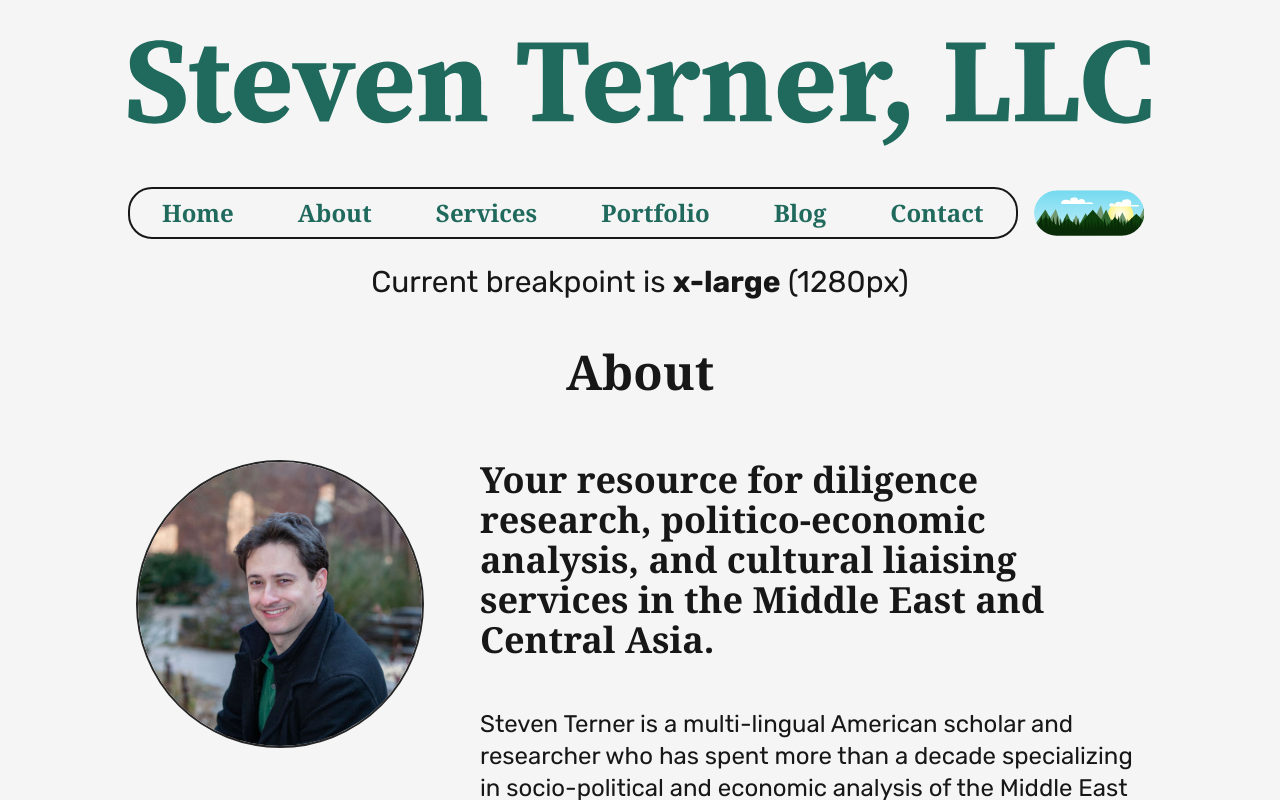
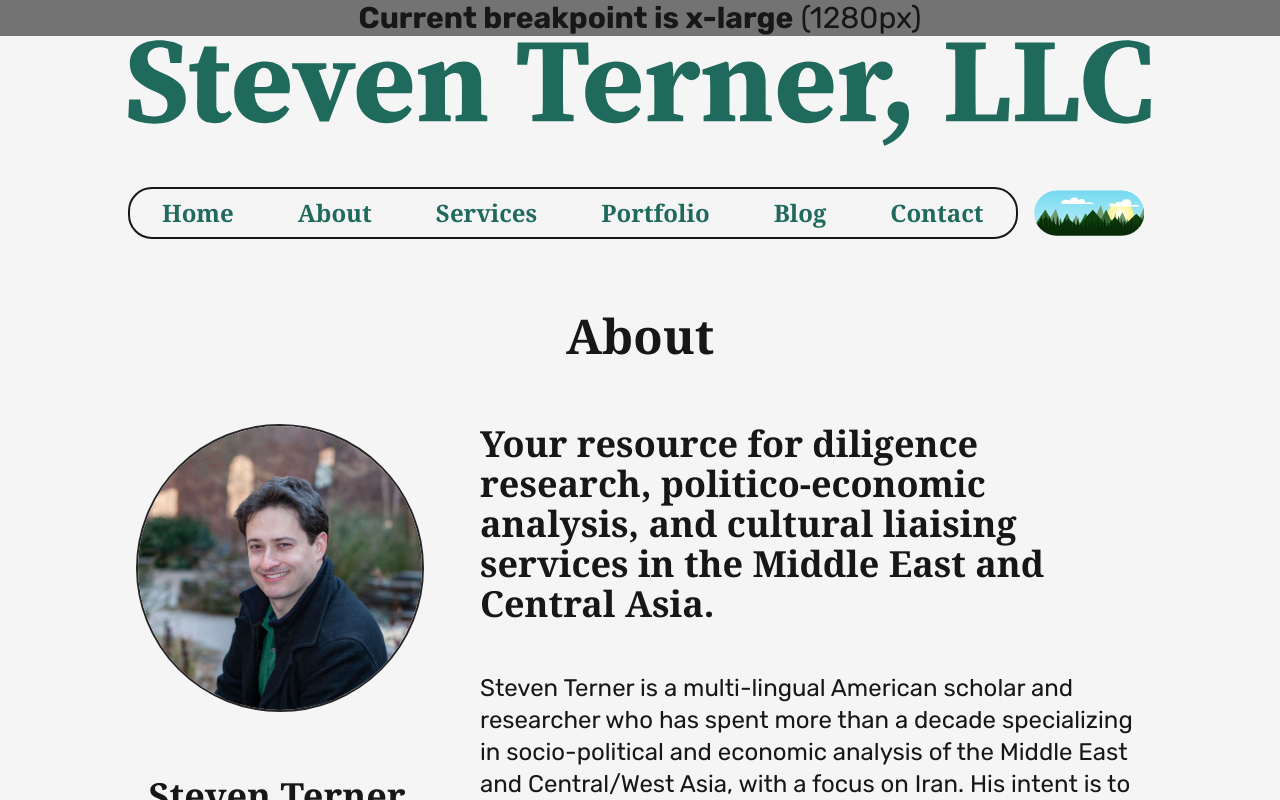
Before and after one commit to DoctorDerek/steven-terner.github.io, a Next.js app: page /about in a window 1280 px wide. Shown: the top 800 px of the page. Built offline with nearby package versions, Linux system fonts and the light colour scheme; a web font is replaced by a local one; what @tailwindcss/typography would draw is missing.

Commit message:
Make breakpoint ruler sticky

```diff
--- a/components/DebugBreakpoints.js
+++ b/components/DebugBreakpoints.js
@@ -36,8 +36,9 @@ export default function DebugBreakpoints() {
   }
   const { width } = useWindowDimensions()
   return (
-    <div className="text-3xl text-center">
-      Current breakpoint is <span className="font-bold sm:hidden">mobile</span>
+    <div className="fixed inset-x-0 top-0 z-10 text-3xl text-center bg-gray-500">
+      <span className="hidden font-bold sm:inline">Current breakpoint is </span>
+      <span className="font-bold sm:hidden">mobile</span>
       <span className="hidden font-bold sm:inline md:hidden">small</span>
       <span className="hidden font-bold md:inline lg:hidden">medium</span>
       <span className="hidden font-bold lg:inline xl:hidden">large</span>
```
